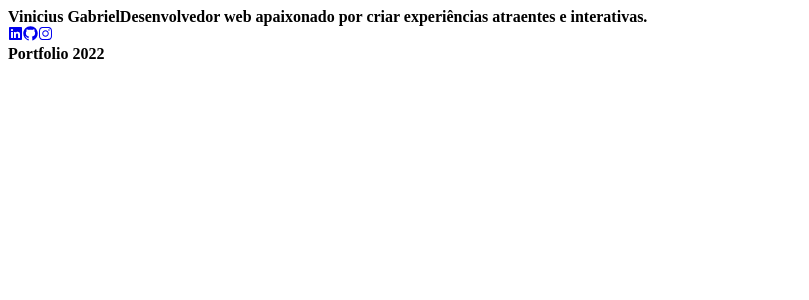
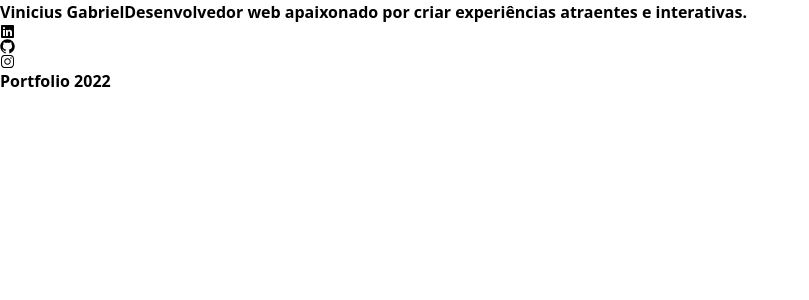
Before and after one commit to viiniciusgs/viiniciusgs.com, a Next.js app: page / in a window 1280 px wide. Shown: the top 300 px of the page, without its empty margins (0-809 px from the left). Built offline with nearby package versions, Linux system fonts and the light colour scheme.

Commit message:
:heavy_plus_sign: add tailwindcss

```diff
--- a/package.json
+++ b/package.json
@@ -23,8 +23,11 @@
     "typescript": "4.9.5"
   },
   "devDependencies": {
+    "autoprefixer": "^10.4.13",
     "eslint-config-prettier": "^8.5.0",
     "eslint-plugin-prettier": "^4.2.1",
-    "prettier": "^2.8.4"
+    "postcss": "^8.4.21",
+    "prettier": "^2.8.4",
+    "tailwindcss": "^3.2.7"
   }
 }
--- /dev/null
+++ b/postcss.config.js
@@ -0,0 +1,6 @@
+module.exports = {
+  plugins: {
+    tailwindcss: {},
+    autoprefixer: {},
+  },
+}
--- a/src/app/layout.tsx
+++ b/src/app/layout.tsx
@@ -1,3 +1,5 @@
+import '@/styles/globals.css'
+
 export default function RootLayout({
   children,
 }: {
--- /dev/null
+++ b/src/styles/globals.css
@@ -0,0 +1,3 @@
+@tailwind base;
+@tailwind components;
+@tailwind utilities;
--- /dev/null
+++ b/tailwind.config.js
@@ -0,0 +1,8 @@
+/** @type {import('tailwindcss').Config} */
+module.exports = {
+  content: ['./src/**/*.{js,ts,jsx,tsx}'],
+  theme: {
+    extend: {},
+  },
+  plugins: [],
+}
```
Also changed, not shown: 1 other file (tests, documents, lock files or other folders).
